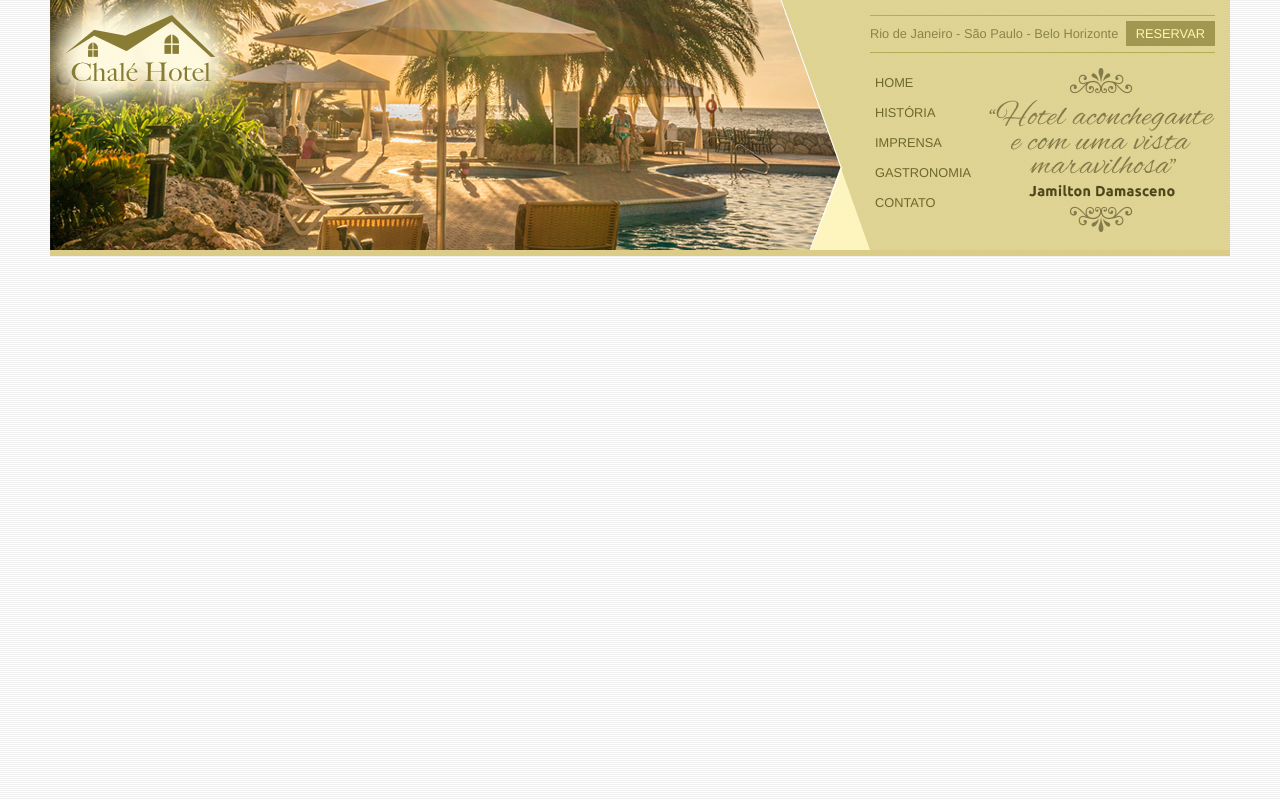
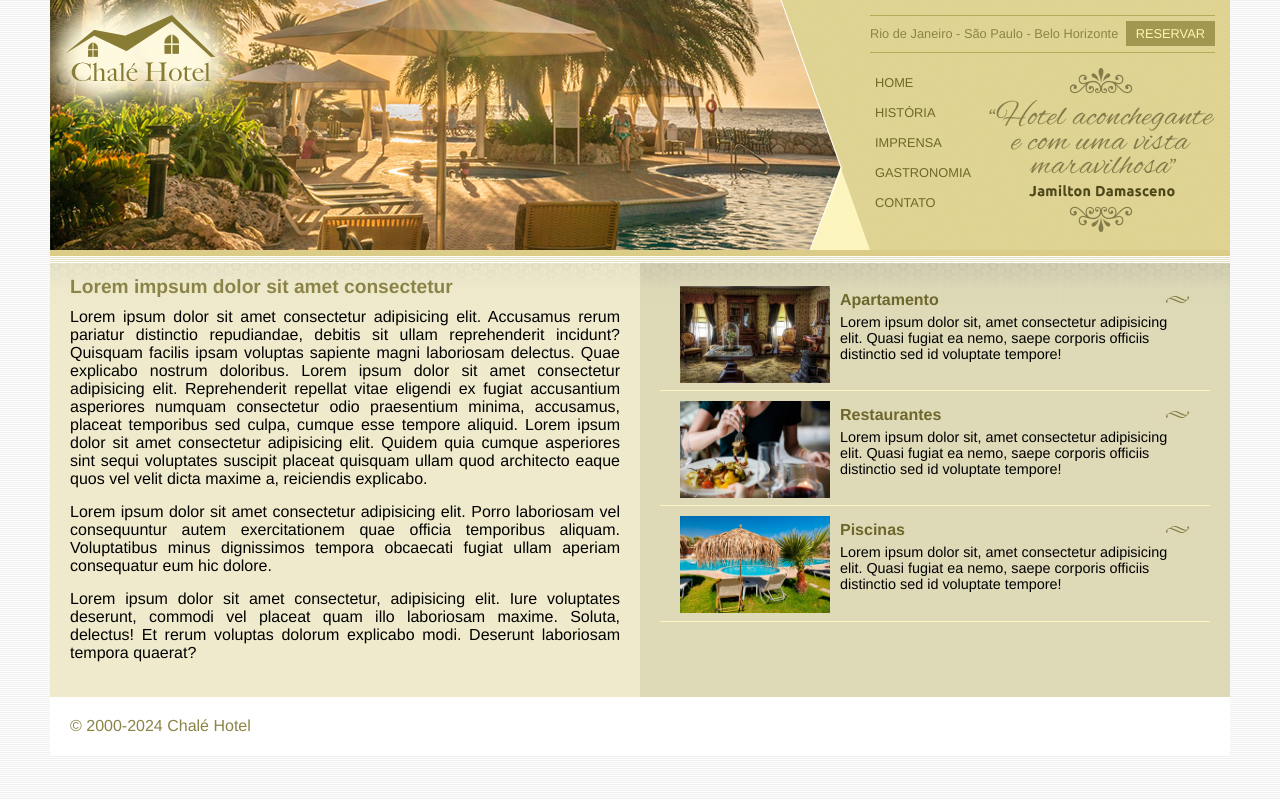
Before and after one commit to JTavaresNeto/chale-hotel, a plain HTML site: page index.html in a window 1280 px wide. Drawn offline with Linux system fonts and the light colour scheme.

Commit message:
criação da area de conteudo/ area lateral/ footer e suas respectivas estilizações

```diff
--- /dev/null
+++ b/css/conteudo.css
@@ -0,0 +1,67 @@
+/* formatação do conteudo*/
+
+section {
+  width: 50%;
+  float: left;
+}
+
+.area-conteudo {
+  padding: 20px;
+  background: url(../img/bg-area-principal.png) repeat-x;
+}
+
+.area-conteudo h2 {
+  font-size: 1.2em;
+  padding-bottom: 10px;
+  color: var(--cor-span);
+}
+
+.area-conteudo p {
+  text-align: justify;
+  padding-bottom: 15px;
+}
+
+aside {
+  width: 50%;
+  float: right;
+}
+
+.area-lateral {
+  padding: 20px;
+  background: url(../img/bg-area-lateral.png) repeat-x;
+}
+
+.area-lateral ul li {
+  padding-top: 10px;
+  padding-left: 20px;
+  padding-right: 20px;
+  border-bottom: 1px solid var(--cor-fundo-menu);
+  height: 7.2em;
+}
+
+.area-lateral ul li:hover {
+    background: var(--cor-fundo-menu);
+}
+
+.area-lateral img {
+  float: left;
+  margin-right: 10px;
+}
+
+.area-lateral h3 {
+  font-size: 1em;
+  padding: 5px;
+  color: var(--cor-menu);
+  background: url(../img/ornamento.png) no-repeat right center;
+}
+
+.area-lateral p {
+  font-size: 0.9em;
+  color: #000;
+}
+
+footer {
+  background-color: #fff;
+  padding: 20px;
+  color: var(--cor-span);
+}
--- a/css/global.css
+++ b/css/global.css
@@ -1,4 +1,6 @@
 @charset "UTF-8";
+
+@import url(conteudo.css);
 
 :root {
   --cor-fundo-container: #ede9cc;
@@ -36,7 +38,7 @@ body {
 /* // fim formatações padroes*/
 
 #container {
-  background: var(--cor-fundo-container);
+  background: var(--cor-fundo-container) url(../img/bg-container.png) top center;
   min-width: 740px;
   max-width: 1180px;
   margin: 0 auto;
--- a/index.html
+++ b/index.html
@@ -1,16 +1,18 @@
 <!DOCTYPE html>
 <html lang="pt-br">
   <head>
-    <meta charset="UTF-8">
-    <meta name="viewport" content="width=device-width, initial-scale=1.0">
-    <meta name="description" content="Site de reservas do chalé hotel">
-    <meta http-equiv="X-UA-Compatible" content="ie=edge">
-    <meta name="keywords" content="Chalé Hotel, Reservas, Apartamentos, Piscinas, Restaurantes">
-    <link rel="stylesheet" href="css/global.css">
+    <meta charset="UTF-8" />
+    <meta name="viewport" content="width=device-width, initial-scale=1.0" />
+    <meta name="description" content="Site de reservas do chalé hotel" />
+    <meta http-equiv="X-UA-Compatible" content="ie=edge" />
+    <meta
+      name="keywords"
+      content="Chalé Hotel, Reservas, Apartamentos, Piscinas, Restaurantes"
+    />
+    <link rel="stylesheet" href="css/global.css" />
     <title>Chalé Hotel</title>
   </head>
   <body>
-
     <div id="container"> <!-- inicio do container-->
 
       <header> <!-- inicio do header-->
@@ -25,11 +27,9 @@
 
           <div id="area-locais"> <!--inicio area-locais-->
             <div class="locais">
-                        <span>
-                            Rio de Janeiro - São Paulo - Belo Horizonte
-                        </span>
+              <span> Rio de Janeiro - São Paulo - Belo Horizonte </span>
               <a href="" class="reserva">Reservar</a>
-                        <div style="clear: both;"></div>
+              <div style="clear: both"></div>
             </div>
             <menu>
               <ul id="navegacao">
@@ -39,16 +39,74 @@
                 <li><a href="#">Gastronomia</a></li>
                 <li><a href="#">Contato</a></li>
               </ul>
-                        <img src="img/depoimento.png" alt="">
+              <img src="img/depoimento.png" alt="" />
             </menu>
-
-                </div> <!-- // fim area-locais-->
+          </div>   <!-- // fim area-locais-->
 
         </div> <!--// area-menu-->
 
       </header> <!--// fim do header-->
 
+      <section> <!-- inicio do section-->
+        <div class="area-conteudo">
+            <h2>Lorem impsum dolor sit amet consectetur</h2>
+            <p>
+                Lorem ipsum dolor sit amet consectetur adipisicing elit. Accusamus rerum pariatur distinctio repudiandae, debitis sit ullam reprehenderit incidunt? Quisquam facilis ipsam voluptas sapiente magni laboriosam delectus. Quae explicabo nostrum doloribus. Lorem ipsum dolor sit amet consectetur adipisicing elit. Reprehenderit repellat vitae eligendi ex fugiat accusantium asperiores numquam consectetur odio praesentium minima, accusamus, placeat temporibus sed culpa, cumque esse tempore aliquid. Lorem ipsum dolor sit amet consectetur adipisicing elit. Quidem quia cumque asperiores sint sequi voluptates suscipit placeat quisquam ullam quod architecto eaque quos vel velit dicta maxime a, reiciendis explicabo.
+            </p>
+            <p>
+                Lorem ipsum dolor sit amet consectetur adipisicing elit. Porro laboriosam vel consequuntur autem exercitationem quae officia temporibus aliquam. Voluptatibus minus dignissimos tempora obcaecati fugiat ullam aperiam consequatur eum hic dolore.
+            </p>
+            <p>
+                Lorem ipsum dolor sit amet consectetur, adipisicing elit. Iure voluptates deserunt, commodi vel placeat quam illo laboriosam maxime. Soluta, delectus! Et rerum voluptas dolorum explicabo modi. Deserunt laboriosam tempora quaerat?
+            </p>
+        </div>
+      </section> <!-- // fim do section-->
+
+      <aside> <!-- inicio do aside-->
+        <div class="area-lateral"> <!-- inicio area-lateral-->
+            <a href="#">
+                <ul>
+                    <li>
+                        <img src="img/apartamento.jpg" alt="Apartamentos" width="150">
+                        <h3>Apartamento</h3>
+                        <p>
+                            Lorem ipsum dolor sit, amet consectetur adipisicing elit. Quasi fugiat ea nemo, saepe corporis officiis distinctio sed id voluptate tempore!
+                        </p>
+                    </li>
+                </ul>
+            </a>
+
+             <a href="#">
+                <ul>
+                    <li>
+                        <img src="img/restaurante.jpg" alt="Restaurantes" width="150">
+                        <h3>Restaurantes</h3>
+                        <p>
+                            Lorem ipsum dolor sit, amet consectetur adipisicing elit. Quasi fugiat ea nemo, saepe corporis officiis distinctio sed id voluptate tempore!
+                        </p>
+                    </li>
+                </ul>
+            </a>
+
+             <a href="#">
+                <ul>
+                    <li>
+                        <img src="img/piscina.jpg" alt="Piscinas" width="150">
+                        <h3>Piscinas</h3>
+                        <p>
+                            Lorem ipsum dolor sit, amet consectetur adipisicing elit. Quasi fugiat ea nemo, saepe corporis officiis distinctio sed id voluptate tempore!
+                        </p>
+                    </li>
+                </ul>
+            </a>
+
+        </div> <!-- // fim area-lateral-->
+      </aside> <!-- // fim aside-->
+
+      <footer style="clear: both"> <!-- inicio do footer-->
+        <span>&copy; 2000-2024 Chalé Hotel</span>
+    </footer> <!-- // fim do footer-->
+
     </div> <!-- // fim do conatiner-->
-
   </body>
 </html>
```
Lines whose indentation alone changed are shown as unchanged.
